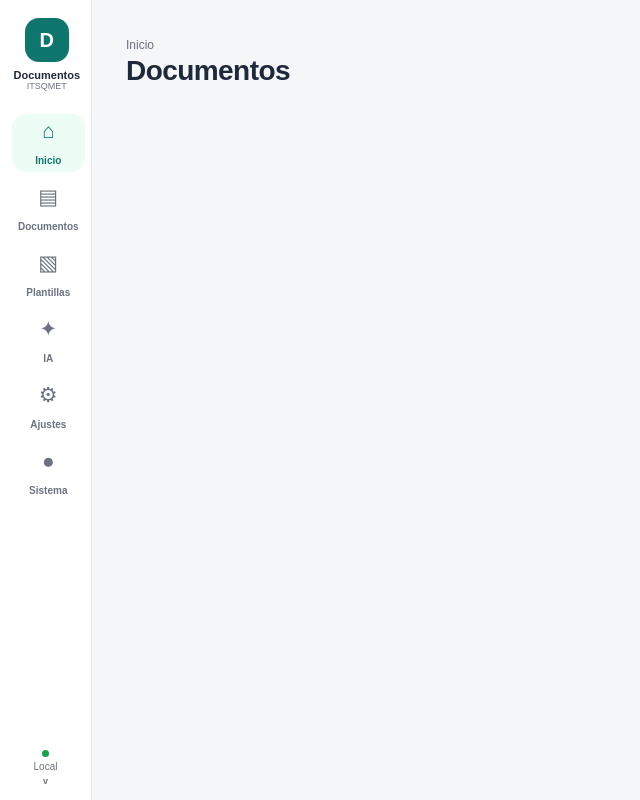
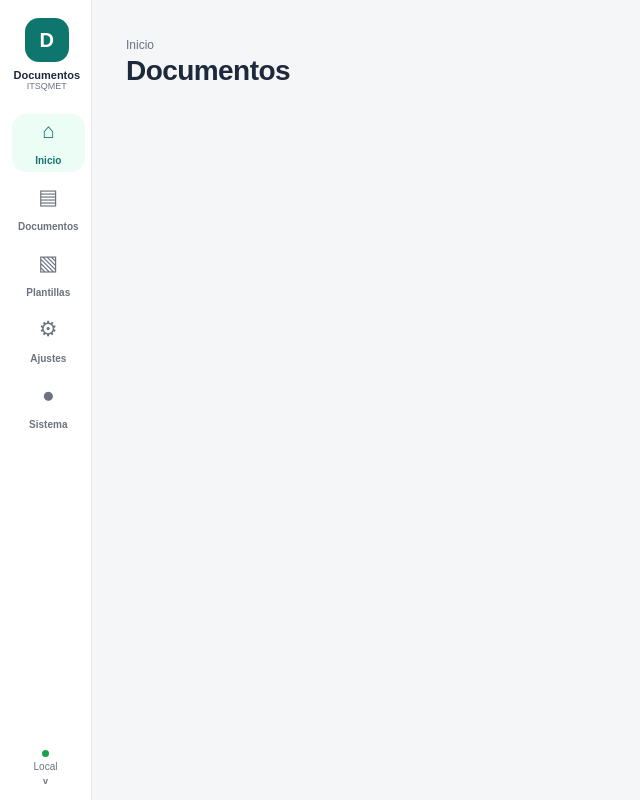
Before and after one commit to jeffer91/Documentos, an Electron app: page index.html in a window 1280 px wide. Shown: the whole page, without its empty margins (0-640 px from the left). Drawn offline with Linux system fonts and the light colour scheme; no server answers.

Commit message:
Interfaz: retirar configuración de IA interna

```diff
--- a/index.html
+++ b/index.html
@@ -19,7 +19,6 @@
         <button class="nav-item active" data-route="home" type="button"><span>⌂</span><b>Inicio</b></button>
         <button class="nav-item" data-route="library" type="button"><span>▤</span><b>Documentos</b></button>
         <button class="nav-item" data-route="templates" type="button"><span>▧</span><b>Plantillas</b></button>
-        <button class="nav-item" data-route="ai" type="button"><span>✦</span><b>IA</b></button>
         <button class="nav-item" data-route="settings" type="button"><span>⚙</span><b>Ajustes</b></button>
         <button class="nav-item system-nav" data-route="system" type="button">
           <span>●</span><b>Sistema</b><i id="errorBadge" class="error-badge" hidden>0</i>
```
